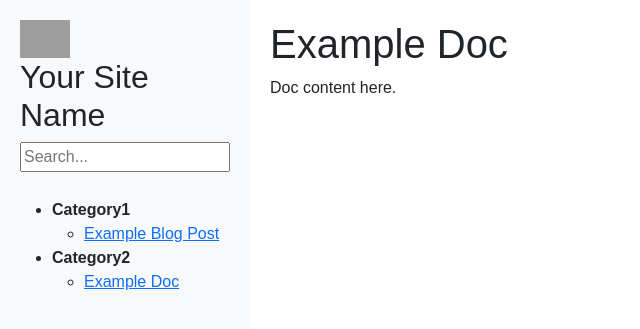
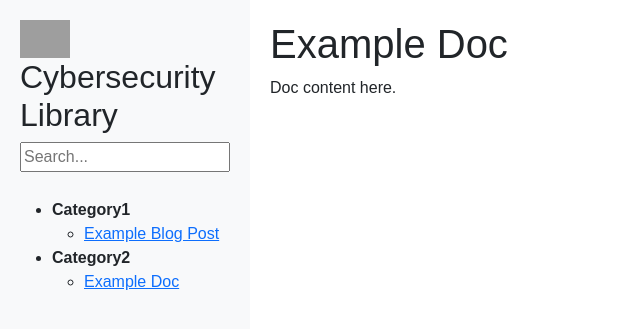
Before and after one commit to pbmundas/library, a Jekyll site: the page built from _docs/example-doc.md, in a window 1280 px wide. Shown: the top 329 px of the page, without its empty margins (0-640 px from the left). Built offline with Jekyll 4.4.1, drawn with Linux system fonts in a browser that asks for light colours; comment, search, counter and statistics services are not loaded; grey boxes are pictures that could not be loaded.

Commit message:
Update _config.yml

```diff
--- a/_config.yml
+++ b/_config.yml
@@ -1,4 +1,4 @@
-title: Your Site Name  # e.g., PBMunds Docs
+title: Cybersecurity Library  # e.g., PBMunds Docs
 description: Dynamic Documentation and Blog
 url: "https://pbmunds.github.io/library"
 logo: /assets/logo.png  # Path to your logo image (upload later)
```
